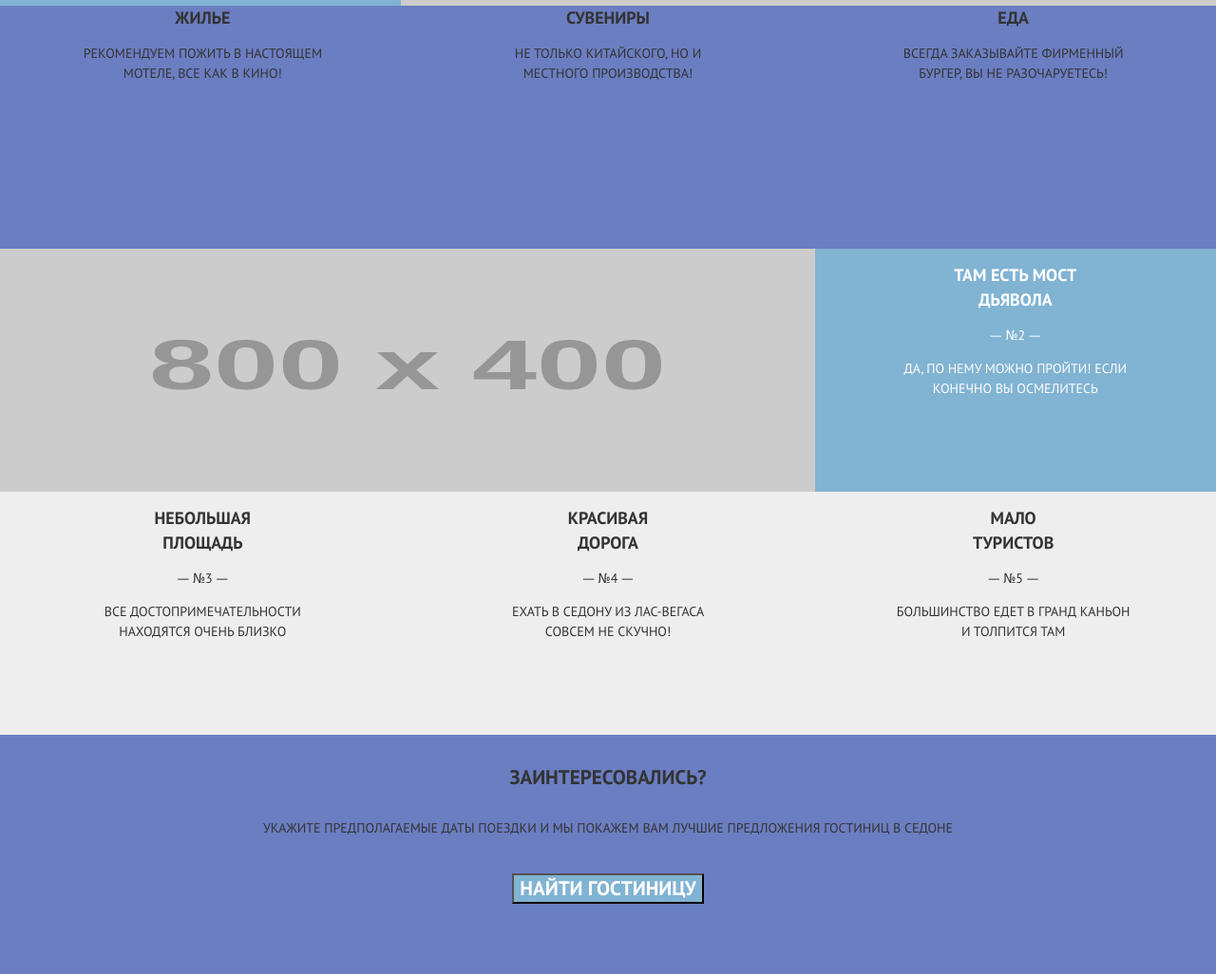
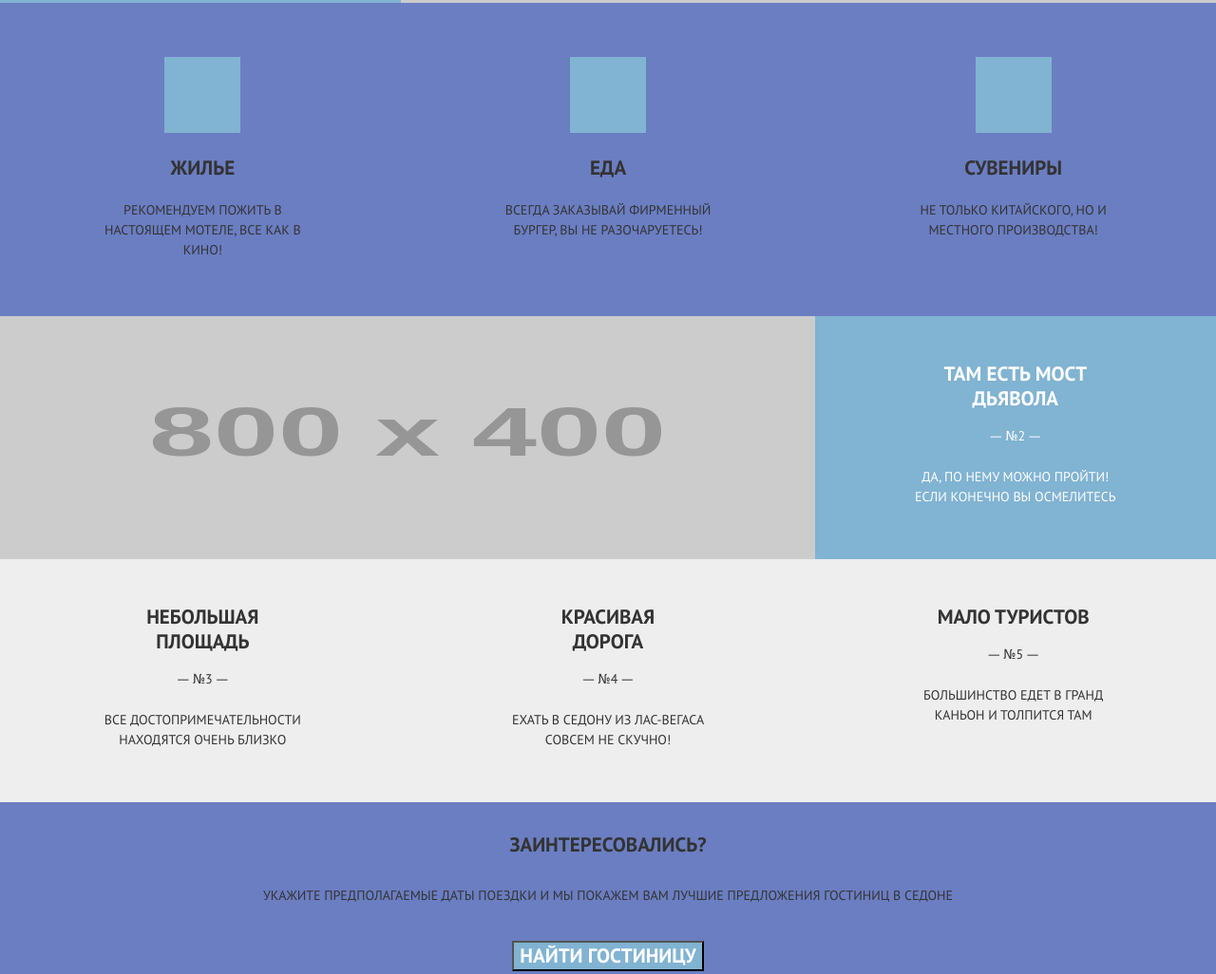
Before and after one commit to perian/Sedona, a website: page index.html in a window 1280 px wide. Shown: the part 1005-2031 px from the top of the page at 95% size. Drawn offline with nearby package versions, Linux system fonts and the light colour scheme; files that its build step writes are made by us from their sources; placeholder pictures from the web are drawn by us; files whose address does not match are found by name.

Commit message:
Flex сетка. Контент

```diff
--- a/index.html
+++ b/index.html
@@ -40,7 +40,7 @@
       <div class="intro__background">
         <div class="intro__wrapper">
           <h1 class="intro__header">
-            <img src="text-sedona.svg" alt="Welcome to the gorgeous Sedona">
+            <img src="img/text-sedona-index.svg" alt="Welcome to the gorgeous Sedona">
           </h1>
         </div>
       </div>
@@ -59,7 +59,7 @@
     </section>
     <main class="main">
       <section class="reason">
-        <div class="reason-header">
+        <div class="reason__header">
           <div class="reason__wrapper">
             <h3 class="reason__title">Настоящий городок</h3>
             <p class="reason__number">— №1 —</p>
@@ -68,43 +68,40 @@
             </p>
           </div>
         </div>
-        <div class="reason__img  reason__img--real-city">
+        <div class="reason__img">
           <img src="http://placehold.it/800x400" width="800" height="400" alt="Real city">
         </div>
       </section>
       <section class="reason">
-        <ul class="reason__list">
-          <li class="reason__list-item">
-            <div class="reason__wrapper">
-              <div class="reason__icon  reason__icon--house"></div>
-              <div class="reason__title">Жилье</div>
+          <div class="reason__list">
+            <div class="reason__list-item  reason__list-item--house">
+              <div class="reason__wrapper">
+              <h3 class="reason__title">Жилье</h3>
               <p class="reason__text">
                 Рекомендуем пожить в настоящем мотеле, все как в кино!
               </p>
             </div>
-          </li>
-          <li class="reason__list-item">
-            <div class="reason__wrapper">
-              <div class="reason__icon  reason__icon--present"></div>
-              <div class="reason__title  reason__list-item--food">Сувениры</div>
+            </div>
+            <div class="reason__list-item  reason__list-item--present">
+              <div class="reason__wrapper">
+              <h3 class="reason__title  reason__list-item--food">Сувениры</h3>
               <p class="reason__text">
                 Не только китайского, но и местного производства!
               </p>
             </div>
-          </li>
-          <li class="reason__list-item">
-            <div class="reason__wrapper">
-              <div class="reason__icon  reason__icon--food"></div>
-              <div class="reason__title">Еда</div>
+            </div>
+            <div class="reason__list-item  reason__list-item--food">
+              <div class="reason__wrapper">
+              <h3 class="reason__title">Еда</h3>
               <p class="reason__text">
-                Всегда заказывайте фирменный бургер, Вы не разочаруетесь!
+                Всегда заказывай<span class="hidden">те</span> фирменный бургер, Вы не разочаруетесь!
               </p>
             </div>
-          </li>
-        </ul>
+            </div>
+          </div>
       </section>
       <section class="reason">
-        <div class="reason-header  reason-header--absolute-right">
+        <div class="reason__header">
           <div class="reason__wrapper">
             <h3 class="reason__title">Там есть мост дьявола</h3>
             <p class="reason__number">— №2 —</p>
@@ -113,12 +110,12 @@
             </p>
           </div>
         </div>
-        <div class="reason__img  reason__img--devils-bridge">
+        <div class="reason__img">
           <img src="http://placehold.it/800x400" width="800" height="400" alt="Devil's bridge">
         </div>
       </section>
-      <section class="reason  reason--column">
-        <div class="reason-header  reason-header--dark">
+      <section class="reason">
+        <div class="reason__header  reason__header--dark">
           <div class="reason__wrapper">
             <h3 class="reason__title">Небольшая площадь</h3>
             <p class="reason__number">— №3 —</p>
@@ -128,8 +125,8 @@
           </div>
         </div>
       </section>
-      <section class="reason  reason--column">
-        <div class="reason-header  reason-header--dark">
+      <section class="reason">
+        <div class="reason__header  reason__header--dark">
           <div class="reason__wrapper">
             <h3 class="reason__title">Красивая дорога</h3>
             <p class="reason__number">— №4 —</p>
@@ -139,8 +136,8 @@
           </div>
         </div>
       </section>
-      <section class="reason  reason--column">
-        <div class="reason-header  reason-header--dark">
+      <section class="reason">
+        <div class="reason__header  reason__header--dark">
           <div class="reason__wrapper">
             <h3 class="reason__title">Мало туристов</h3>
             <p class="reason__number">— №5 —</p>
@@ -161,11 +158,11 @@
         </p>
         <button class="search-hotel__btn  btn" type="button">
           Найти гостиницу
-          </button>
+        </button>
       </div>
     </section>
     <div class="map">
-      <iframe src="https://www.google.com/maps/embed?pb=!1m14!1m12!1m3!1d2003308.2756053014!2d-112.43476607838492!3d34.44745009071399!2m3!1f0!2f0!3f0!3m2!1i1024!2i768!4f13.1!5e0!3m2!1sru!2sua!4v1473857177446" width="100%" height="450" frameborder="0" style="border:0" allowfullscreen></iframe>
+      <iframe src="https://www.google.com/maps/embed?pb=!1m14!1m12!1m3!1d2003308.2756053014!2d-112.43476607838492!3d34.44745009071399!2m3!1f0!2f0!3f0!3m2!1i1024!2i768!4f13.1!5e0!3m2!1sru!2sua!4v1473857177446" width="100%" height="350" frameborder="0" style="border:0" allowfullscreen></iframe>
     </div>
     <footer class="page-footer">
       <div class="page-footer__wrapper">
--- a/sass/blocks/intro.scss
+++ b/sass/blocks/intro.scss
@@ -32,7 +32,7 @@
 }
 
 .intro__description {
-  padding-top: 30px;
+  padding-top: 39px;
   padding-bottom: 20px;
   @include tablet {
     padding: 49px 0;
@@ -42,7 +42,7 @@
 .intro__title {
   margin: 0;
   padding: 0 5px;
-  margin-bottom: 30px;
+  margin-bottom: 27px;
 
   font-weight: bold;
   font-size: 18px;
--- a/sass/blocks/main-nav.scss
+++ b/sass/blocks/main-nav.scss
@@ -33,7 +33,7 @@
 }
 
 .main-nav__list-item {
-  padding: 7.5px 0;
+  padding: 7px 0;
 
   text-align: center;
 
--- a/sass/blocks/main.scss
+++ b/sass/blocks/main.scss
@@ -1,3 +1,6 @@
 .main {
-  @include clearfix;
-};
+  @include tablet {
+    display: flex;
+    flex-wrap: wrap;
+  }
+}
--- a/sass/blocks/reason-header.scss
+++ /dev/null
@@ -1,26 +0,0 @@
-.reason-header {
-  padding: 15px 0;
-
-  text-align: center;
-  color: $white;
-
-  background-color: $blue;
-
-  &--absolute-right {
-    position: absolute;
-    top: 0;
-    right: 0;
-  }
-
-  @include tablet {
-    float: left;
-    width: 33%;
-    height: 256px;
-  }
-
-  &--dark {
-    color: $black-light;
-
-    background-color: $grey;
-  }
-}
--- a/sass/blocks/reason.scss
+++ b/sass/blocks/reason.scss
@@ -1,5 +1,6 @@
 .reason {
   position: relative;
+
   font-size: 14px;
   line-height: 21px;
   font-family: "PT Sans", "Tahoma", sans-serif;
@@ -7,96 +8,122 @@
   text-transform: uppercase;
 
   @include tablet {
+    display: flex;
     height: 256px;
     overflow: hidden;
-
-    @include clearfix;
-  }
-
-  &--column {
-    @include tablet {
-      float: left;
-      width: calc(33% + 1%/3);
-
-      .reason-header {
-        float: none;
-        width: auto;
-      }
   }
 }
 
-  &__wrapper {
+.reason__wrapper {
   width: 280px;
-    padding: 12px;
   margin: auto;
 
   @include tablet {
-      width: 162px;
+    display: flex;
+    flex-direction: column;
+    align-items: center;
     padding: 0;
+  }
+}
+
+.reason__header {
+  padding-top: 27px;
+  padding-bottom: 40px;
+
+  text-align: center;
+  color: $white;
+
+  background-color: $blue;
+
+  @include tablet {
+    height: 256px;
+    padding-top: 48px;
+  }
+}
+
+.reason__header--dark {
+  padding-bottom: 0;
+
+  color: $black-light;
+
+  background-color: $grey;
+}
+
+.reason__header--dark .reason__wrapper {
+  padding: 0 12px 27px;
+}
+
+.reason__title {
+  margin: 0 auto;
+  margin-bottom: 9px;
+
+  font-weight: bold;
+  font-size: 18px;
+  line-height: 26px;
+
+  @include desktop {
+    margin-bottom: 16px;
+  };
+  @include tablet {
+    width: 160px;
+
+    font-size: 21px;
+  }
+}
+
+.reason__number {
+  margin: 0;
+  margin-bottom: 15px;
+
+  @include tablet {
+    margin-bottom: 22px;
+  }
+}
+
+.reason__text {
+  margin: 0;
+
+  word-wrap: break-word;
+  @include tablet {
+    width: 165px;
   }
 
   @include desktop {
-      width: 256px;
+    width: 230px
+  };
+}
+
+.reason__text .hidden {
+  @include tablet {
+    display: none;
   }
 }
 
-  &__title {
-    margin: 0;
-    margin-bottom: 18px;
+.reason__icon {
+  width: 40px;
+  height: 40px;
 
-    font-weight: bold;
-    font-size: 18px;
-    line-height: 10px;
-
-    @include tablet {
-      line-height: 26px;
-      width: 135px;
-      margin: 0 auto;
-    }
+  background: $blue;
 }
 
-  &__list {
-    width: 320px;
-    margin: 0 auto;
-    padding: 0;
-
-    list-style: none;
-
-    @include tablet {
-      @include clearfix;
-      width: auto;
-    }
+.reason__description {
+  flex: 1;
+  padding-left: 10px;
 }
 
-  &__list-item {
-    @include tablet {
-      display: block;
-      float: left;
-      width: calc(33% + 1%/3);
-
-      text-align: center;
-    }
-  }
-
-  &__img {
+.reason__img {
   position: relative;
 
-    height: 260px;
+  height: 256px;
 
   @include tablet {
     width: 67%;
     height: 256px;
     overflow: hidden;
-
-      &--devils-bridge {
-        position: absolute;
-        top: 0;
-        left: 0;
-      }
   }
 }
 
-  & img {
+.reason__img img {
   position: absolute;
   top: 0;
   right: 0;
@@ -104,7 +131,160 @@
   left: 0;
 
   width: 100%;
-    height: 260px;
+  height: 256px;
   margin: auto;
 }
+
+.reason:nth-child(1),
+.reason:nth-child(2),
+.reason:nth-child(3) {
+  @include tablet {
+    width: 100%;
   }
+}
+
+.reason:nth-child(4),
+.reason:nth-child(5),
+.reason:nth-child(6) {
+  @include tablet {
+    flex-grow: 1;
+    width: 33%;
+  }
+}
+
+.reason:nth-child(4) .reason__header,
+.reason:nth-child(5) .reason__header,
+.reason:nth-child(6) .reason__header {
+  @include tablet {
+    width: 100%;
+  }
+}
+
+.reason:nth-child(1) .reason__header,
+.reason:nth-child(3) .reason__header {
+  @include tablet {
+    width: 33%;
+  }
+}
+
+.reason:nth-child(4) .reason__wrapper,
+.reason:nth-child(5) .reason__wrapper {
+  border-bottom: 1px solid #d6d6d6;
+
+  @include tablet {
+    border-bottom: none;
+  }
+}
+
+.reason:nth-child(1) .reason__header {
+  padding-top: 62px;
+
+  @include tablet {
+    padding-top: 48px;
+  }
+}
+
+.reason:nth-child(2) {
+  @include tablet {
+    height: 330px;
+  }
+}
+
+.reason:nth-child(2) .reason__wrapper {
+  @include tablet {
+    padding-top: 136px;
+    padding-left: 0;
+  }
+}
+
+.reason:nth-child(2) .reason__title {
+  margin-bottom: 14px;
+
+  @include tablet {
+    margin-bottom: 21px;
+  }
+}
+
+.reason__list {
+  margin: 0;
+  padding-top: 31px;
+  padding-bottom: 19px;
+
+  @include tablet {
+    display: flex;
+    width: 100%;
+    padding-top: 25px;
+
+    text-align: center;
+  }
+}
+
+.reason__list-item {
+  @include tablet {
+    flex: 1;
+    width: 33%;
+  }
+}
+
+.reason__list-item:nth-child(2) {
+  @include tablet {
+    order: 1;
+  }
+}
+
+.reason__list-item .reason__wrapper {
+  position: relative;
+
+  padding-top: 10px;
+  padding-bottom: 18px;
+  padding-left: 50px;
+
+  &::before {
+    content: "";
+    position: absolute;
+    top: 0;
+    left: 0;
+
+    width: 40px;
+    height: 40px;
+
+    background: $blue;
+
+    @include tablet {
+      top: 32px;
+      left: calc(50% - 40px);
+
+      width: 80px;
+      height: 80px;
+    }
+  }
+}
+
+.reason:nth-child(3) .reason__header {
+  padding-top: 38px;
+
+  @include tablet {
+    order: 1;
+    padding-top: 48px;
+  }
+}
+
+.reason:nth-child(3) .reason__title {
+  @include tablet {
+    width: 151px;
+  }
+}
+
+.reason--column {
+  @include tablet {
+    float: left;
+    width: calc(33% + 1%/3);
+  }
+}
+
+.reason--column .reason-header {
+  @include tablet {
+    float: none;
+    width: auto;
+  }
+}
--- a/sass/style.scss
+++ b/sass/style.scss
@@ -15,7 +15,6 @@
 @import "blocks/page-header.scss";
 @import "blocks/photo-and-video.scss";
 @import "blocks/photo-post.scss";
-@import "blocks/reason-header.scss";
 @import "blocks/reason.scss";
 @import "blocks/search-hotel.scss";
 @import "blocks/social-link.scss";
```
Lines whose indentation alone changed are shown as unchanged.
